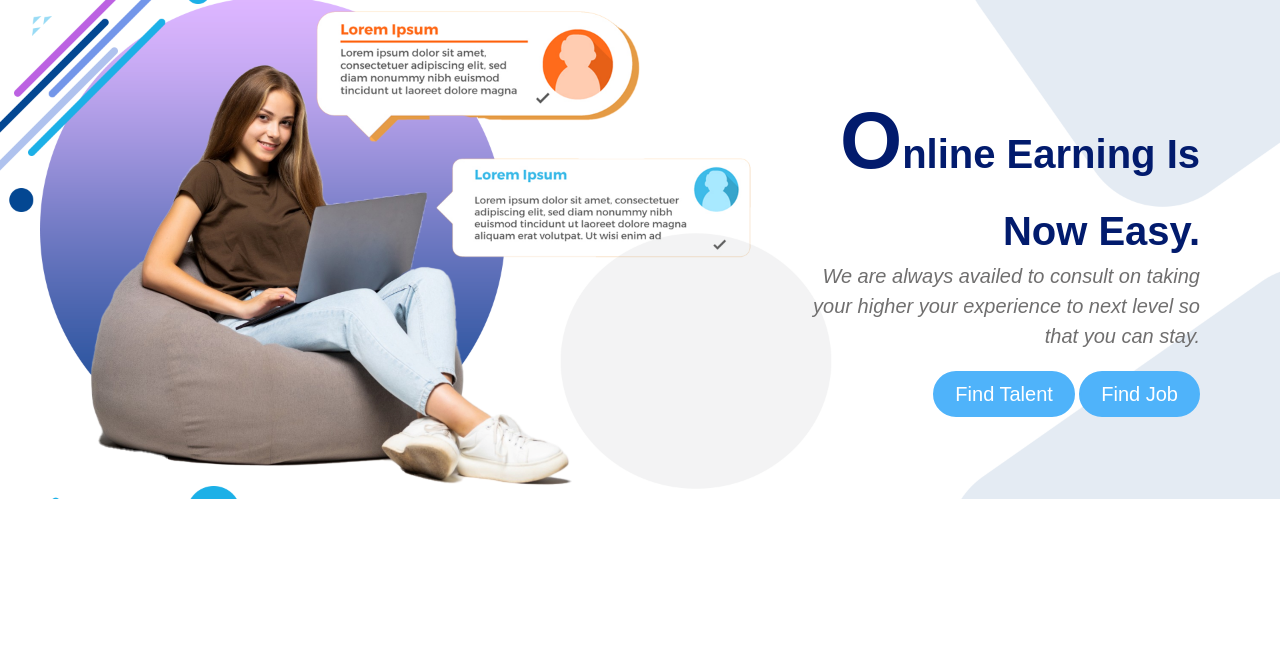
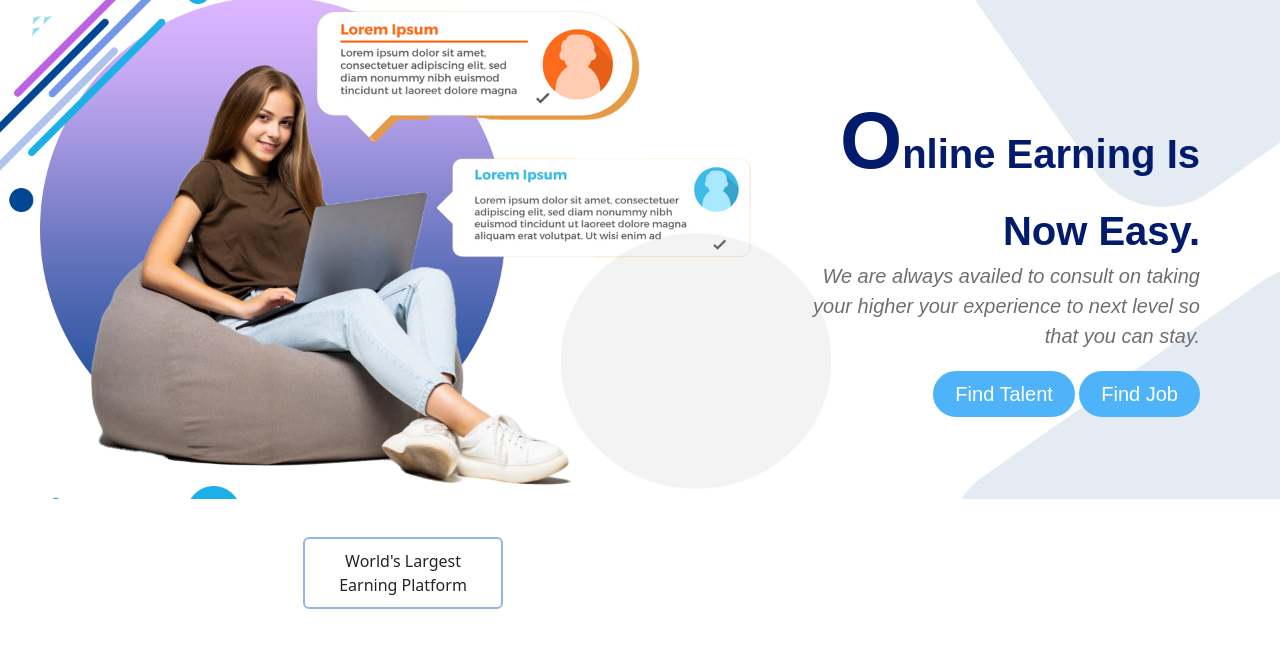
Before and after one commit to Piyush123-grumpy/Neplance, a Django app: page / in a window 1280 px wide. Shown: the part 73-721 px from the top of the page. Run offline with Django 4.2, Linux system fonts and the light colour scheme; some libraries are stand-ins or nearby versions.

Commit message:
homepage

```diff
--- a/static/css/homepage.css
+++ b/static/css/homepage.css
@@ -75,3 +75,43 @@ html{
 }
 
 /* ==================================================================================================== */
+
+.adver{
+    margin: 3%;
+}
+.adver .container{
+    width: 60%;
+}
+.adver .container .advertise {
+    height: auto;
+    justify-content: space-between;
+
+}
+
+.adver .container .advertise .panel{
+    flex-direction: row;
+    display: flex;
+    justify-content: space-between;
+
+}
+.adver .container .advertise .text{
+    border: 2px solid #93b7e6;
+    border-radius: 6px;
+    display: flex;
+    width: 40%;
+    flex-direction: column;
+}
+
+.adver .container .advertise .text {
+    padding: 10px;
+}
+
+.adver .container .advertise .text {
+    width: 200px;
+}
+
+.adver .container .advertise ,.text span{
+    text-align: center;
+    align-items: center;
+    display: flex;
+}
--- a/templates/homepage.html
+++ b/templates/homepage.html
@@ -40,7 +40,17 @@
     </section>
 
     <!-- ========================================================================================================= -->
-
+    <section class="adver">
+        <div class="container">
+            <div class="advertise">
+                <div class="panel">
+                    <div class="text">
+                        <span>World's Largest Earning Platform</span>
+                    </div>
+                </div>
+            </div>
+        </div>
+    </section>
 
 </body>
 </html>
```
Also changed, not shown: static/images/Programming.jpg (deleted), static/images/UIUX.jpg (deleted), static/images/graphic_design.jpg (added), static/images/programming.webp (added), static/images/uiux.webp (added), 1 other file.
